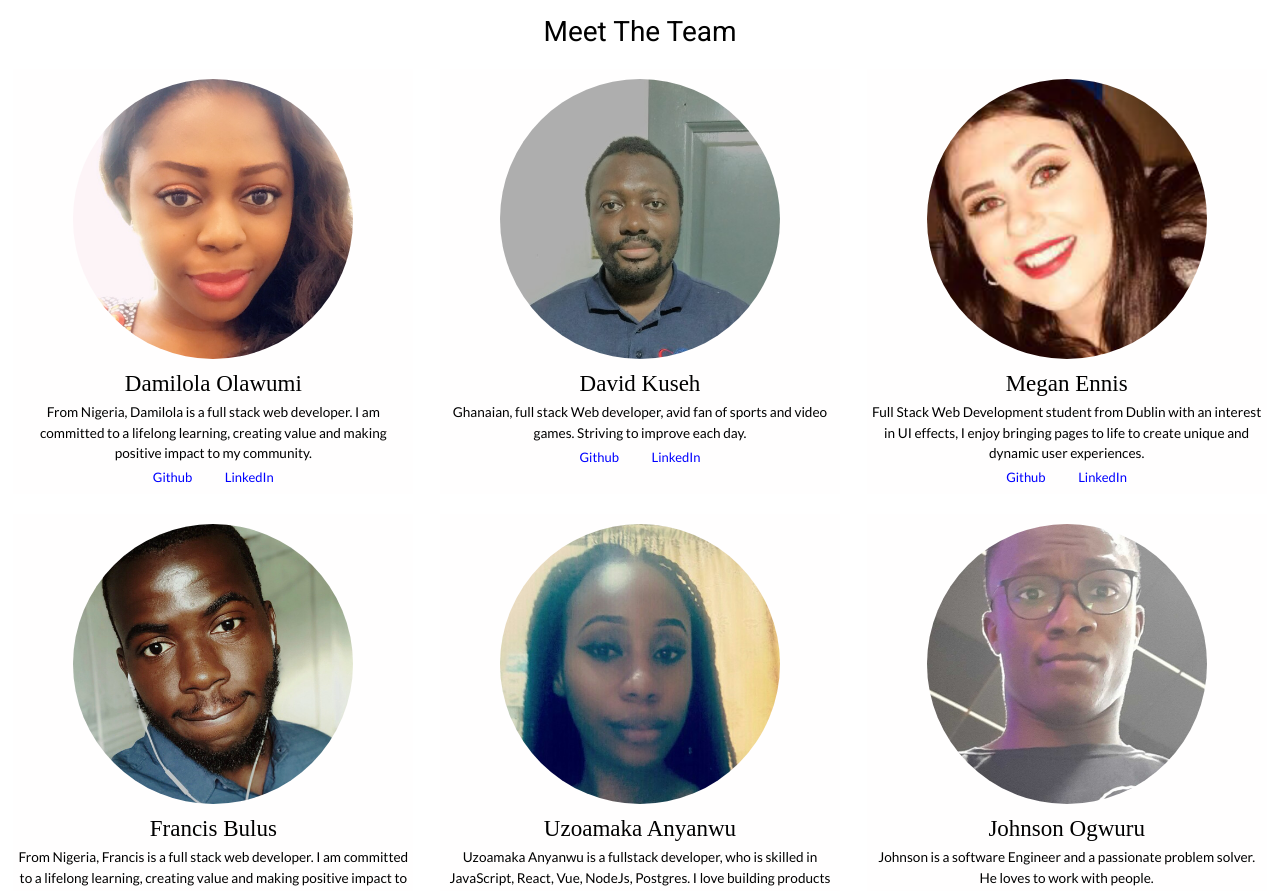
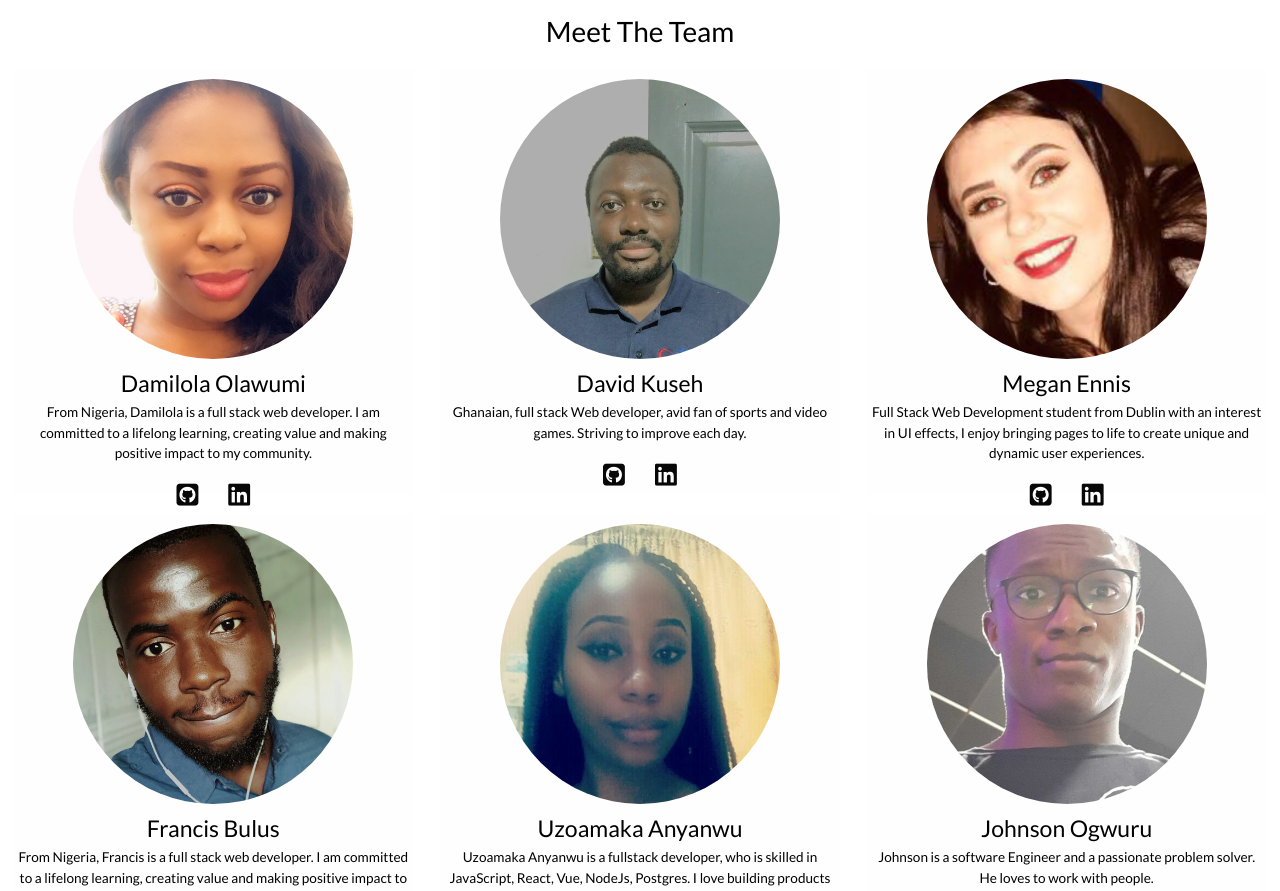
Before and after one commit to LABS-EU3/react_blog_frontend, a React (Create React App) app: page /about in a window 1280 px wide. Shown: the top 891 px of the page. Built offline with nearby package versions, Linux system fonts and the light colour scheme.

Commit message:
added font awesome

```diff
--- a/public/index.html
+++ b/public/index.html
@@ -10,6 +10,7 @@
   <link rel="apple-touch-icon" href="%PUBLIC_URL%/logo192.png" />
   <link href="https://fonts.googleapis.com/css?family=Lato&display=swap" rel="stylesheet">
   <link href="https://fonts.googleapis.com/css?family=Roboto&display=swap" rel="stylesheet">
+  <script src="https://kit.fontawesome.com/878c1d5702.js" crossorigin="anonymous"></script>
   <!--
       manifest.json provides metadata used when your web app is installed on a
       user's mobile device or desktop. See https://developers.google.com/web/fundamentals/web-app-manifest/
--- a/src/pages/AboutUs.js
+++ b/src/pages/AboutUs.js
@@ -21,8 +21,8 @@ function AboutUs() {
                     <P>From Nigeria, Damilola is a full stack web developer. I am committed to a lifelong learning, creating value and making positive impact to my community.</P>
                     <ul>
                         <li>
-                            <Anchor href="https://github.com/Damilolawumi" target="_blank" rel="noopener noreferrer">Github </Anchor>
-                            <Anchor href="https://www.linkedin.com/in/damilola-olawumi/" target="_blank" rel="noopener noreferrer">LinkedIn </Anchor>
+                            <Anchor href="https://github.com/Damilolawumi"  className="fab fa-github-square" target="_blank" rel="noopener noreferrer"> </Anchor>
+                            <Anchor href="https://www.linkedin.com/in/damilola-olawumi/" className="fab fa-linkedin" target="_blank" rel="noopener noreferrer"> </Anchor>
                         </li>
                     </ul>
                 </Div>
@@ -33,8 +33,8 @@ function AboutUs() {
                     <P>Ghanaian, full stack Web developer, avid fan of sports and video games. Striving to improve each day.</P>
                     <ul>
                         <li>
-                            <Anchor href="https://github.com/davidkuseh" target="_blank" rel="noopener noreferrer">Github </Anchor>
-                            <Anchor href="https://www.linkedin.com/in/david-kuseh" target="_blank" rel="noopener noreferrer">LinkedIn </Anchor>
+                            <Anchor href="https://github.com/davidkuseh"  className="fab fa-github-square" target="_blank" rel="noopener noreferrer"> </Anchor>
+                            <Anchor href="https://www.linkedin.com/in/david-kuseh" className="fab fa-linkedin" target="_blank" rel="noopener noreferrer"> </Anchor>
                         </li>
                     </ul>
                 </Div>
@@ -45,8 +45,8 @@ function AboutUs() {
                     <P>Full Stack Web Development student from Dublin with an interest in UI effects, I enjoy bringing pages to life to create unique and dynamic user experiences.</P>
                     <ul>
                         <li>
-                            <Anchor href="https://github.com/Megan0145" target="_blank" rel="noopener noreferrer">Github </Anchor>
-                            <Anchor href="https://www.linkedin.com/in/megan-ennis-1391a8124/" target="_blank" rel="noopener noreferrer">LinkedIn </Anchor>
+                            <Anchor href="https://github.com/Megan0145"  className="fab fa-github-square" target="_blank" rel="noopener noreferrer"> </Anchor>
+                            <Anchor href="https://www.linkedin.com/in/megan-ennis-1391a8124/" className="fab fa-linkedin" target="_blank" rel="noopener noreferrer"> </Anchor>
                         </li>
                     </ul>
                 </Div>
@@ -57,8 +57,8 @@ function AboutUs() {
                     <P>From Nigeria, Francis is a full stack web developer. I am committed to a lifelong learning, creating value and making positive impact to my community.</P>
                     <ul>
                         <li>
-                            <Anchor href="https://github.com/fosterferret" target="_blank" rel="noopener noreferrer">Github </Anchor>
-                            <Anchor href="https://www.linkedin.com/in/francis-bulus-b61098191/" target="_blank" rel="noopener noreferrer">LinkedIn </Anchor>
+                            <Anchor href="https://github.com/fosterferret"  className="fab fa-github-square" target="_blank" rel="noopener noreferrer"> </Anchor>
+                            <Anchor href="https://www.linkedin.com/in/francis-bulus-b61098191/" className="fab fa-linkedin" target="_blank" rel="noopener noreferrer"> </Anchor>
                         </li>
                     </ul>
                 </Div>
@@ -69,8 +69,8 @@ function AboutUs() {
                     <P>Uzoamaka Anyanwu is a fullstack developer, who is skilled in JavaScript, React, Vue, NodeJs, Postgres. I love building products and is dedicated to finding ways to create better user experiences.</P>
                     <ul>
                         <li>
-                            <Anchor href="https://github.com/Uzoamaka126" target="_blank" rel="noopener noreferrer">Github </Anchor>
-                            <Anchor href="https://www.linkedin.com/in/grace-anyanwu-ga/" target="_blank" rel="noopener noreferrer">LinkedIn </Anchor>
+                            <Anchor href="https://github.com/Uzoamaka126"  className="fab fa-github-square" target="_blank" rel="noopener noreferrer"> </Anchor>
+                            <Anchor href="https://www.linkedin.com/in/grace-anyanwu-ga/" className="fab fa-linkedin" target="_blank" rel="noopener noreferrer"> </Anchor>
                         </li>
                     </ul>
                 </Div>
@@ -81,8 +81,8 @@ function AboutUs() {
                     <P>Johnson is a software Engineer and a passionate problem solver. He loves to work with people.</P>
                     <ul>
                         <li>
-                            <Anchor href="https://github.com/ogwurujohnson" target="_blank" rel="noopener noreferrer">Github </Anchor>
-                            <Anchor href="https://linkedin.com/in/ogwurujohnson" target="_blank" rel="noopener noreferrer">LinkedIn </Anchor>
+                            <Anchor href="https://github.com/ogwurujohnson"  className="fab fa-github-square" target="_blank" rel="noopener noreferrer"> </Anchor>
+                            <Anchor href="https://linkedin.com/in/ogwurujohnson" className="fab fa-linkedin" target="_blank" rel="noopener noreferrer"> </Anchor>
                         </li>
                     </ul>
                 </Div>
--- a/src/utilities/styles/AboutUs-styles.js
+++ b/src/utilities/styles/AboutUs-styles.js
@@ -32,11 +32,12 @@ export const P = styled.p`
 font-size: 1.36rem;
 text-align: center;
 margin:5px;
+font-family: Lato;
 `;
 
 export const H6 = styled.h6`
 font-size: 2.3em;
-font-family: cursive;
+font-family: Lato;
 margin-top: 10px;
 `;
 
@@ -44,10 +45,11 @@ export const H4 = styled.h4`
 text-align: center;
 font-size: 2.8rem;
 margin-top: 15px;
+font-family: Lato;
 `;
 
 export const Anchor = styled.a`
 margin: 15px;
-font-size: 13px;
-color: blue;
+font-size: 25px;
+color: #070707;
 `;
```
